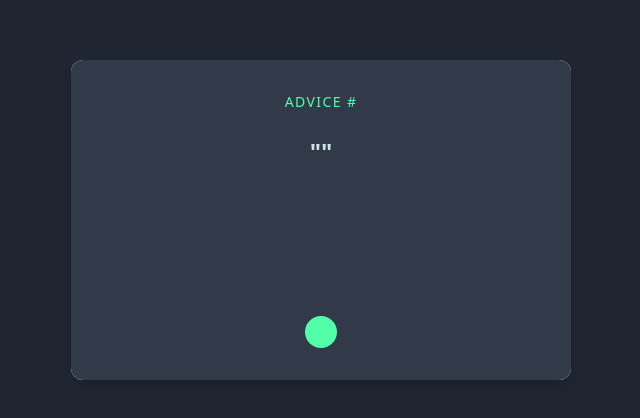
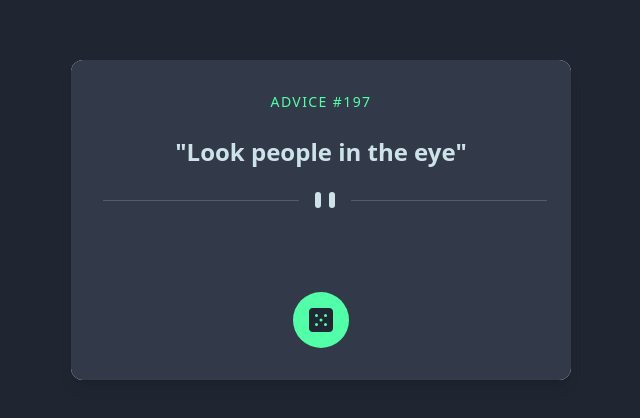
Before and after one commit to Noahsparkes/Random-quote-generator, a React (Vite) app: page / in a window 1280 px wide. Shown: the part 180-598 px from the top of the page, without its empty margins (319-959 px from the left). Built offline with nearby package versions, Linux system fonts and the light colour scheme.

Commit message:
recent changes to the card component structure and the styling.

```diff
--- a/src/components/AdviceCard.tsx
+++ b/src/components/AdviceCard.tsx
@@ -2,9 +2,14 @@
 import { useState } from 'react';
 import { adviceService } from '../services/adviceService';
 import { AdviceSlip } from '../types/AdviceTypes';
+import DiceIcon from "./DiceIcon";
+import StyledButton from './StyledButton';
 
 const AdviceCard = () => {
-  const [advice, setAdvice] = useState<AdviceSlip | null>(null);
+  const [advice, setAdvice] = useState<AdviceSlip>({
+    id: 197,
+    advice: 'Look people in the eye',
+  });
   const [loading, setLoading] = useState(false);
   const [error, setError] = useState<string | null>(null);
 
@@ -40,15 +45,17 @@ return (
           &quot;{advice?.advice}&quot;
         </p>
 
+     {/*Pattern divider */}
+     <svg width="444" height="16" xmlns="http://www.w3.org/2000/svg"><g fill="none" fill-rule="evenodd"><path fill="#4F5D74" d="M0 8h196v1H0zM248 8h196v1H248z"/><g transform="translate(212)" fill="#CEE3E9"><rect width="6" height="16" rx="3"/><rect x="14" width="6" height="16" rx="3"/></g></g>
+        </svg>
+
         {/* Dice button container */}
-        <div className="mt-auto relative flex justify-center">
-          <button
-            onClick={getAdvice}
-            className="p-4 rounded-full bg-neon_green hover:bg-green-300 transition-colors"
-          >
-            {/* Dice icon would go here */}
-          </button>
+        <div className="mt-auto relative flex justify-center  ">
+          <StyledButton onClick={getAdvice}>
+            <DiceIcon />
+          </StyledButton>
         </div>
+
       </div>
     </div>
   </div>
--- /dev/null
+++ b/src/components/DiceIcon.tsx
@@ -0,0 +1,11 @@
+//import React from 'react';
+
+const DiceIcon = () => {
+  return (
+    <svg width="24" height="24" xmlns="http://www.w3.org/2000/svg">
+      <path d="M20 0H4a4.005 4.005 0 0 0-4 4v16a4.005 4.005 0 0 0 4 4h16a4.005 4.005 0 0 0 4-4V4a4.005 4.005 0 0 0-4-4ZM7.5 18a1.5 1.5 0 1 1 0-3 1.5 1.5 0 0 1 0 3Zm0-9a1.5 1.5 0 1 1 0-3 1.5 1.5 0 0 1 0 3Zm4.5 4.5a1.5 1.5 0 1 1 0-3 1.5 1.5 0 0 1 0 3Zm4.5 4.5a1.5 1.5 0 1 1 0-3 1.5 1.5 0 0 1 0 3Zm0-9a1.5 1.5 0 1 1 0-3 1.5 1.5 0 0 1 0 3Z" fill="#202733" />
+    </svg>
+  );
+};
+
+export default DiceIcon;
--- /dev/null
+++ b/src/components/StyledButton.tsx
@@ -0,0 +1,13 @@
+//import React from 'react';
+
+const StyledButton = ({ children, onClick }) => {
+  return (
+    <button
+      className="p-4 rounded-full bg-neon_green hover:bg-green-300 transition-colors"
+      onClick={onClick}
+    >
+      {children}
+    </button>
+  );
+};
+export default StyledButton;
```
